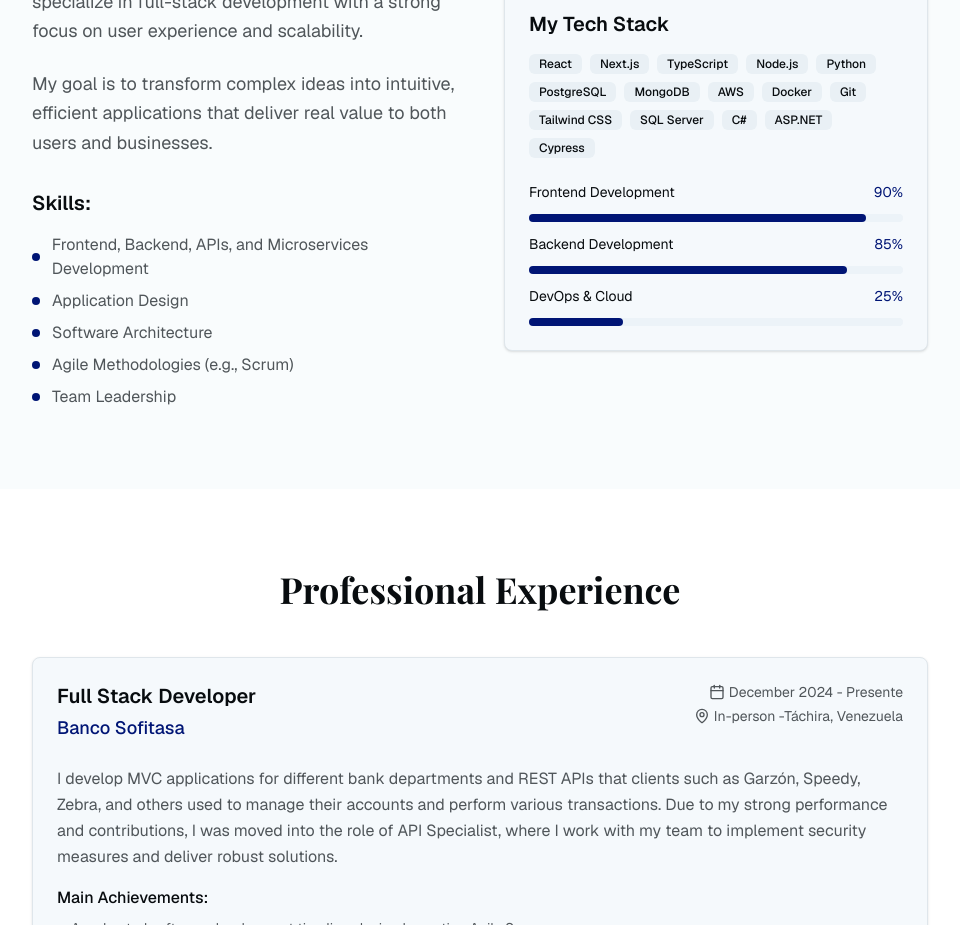
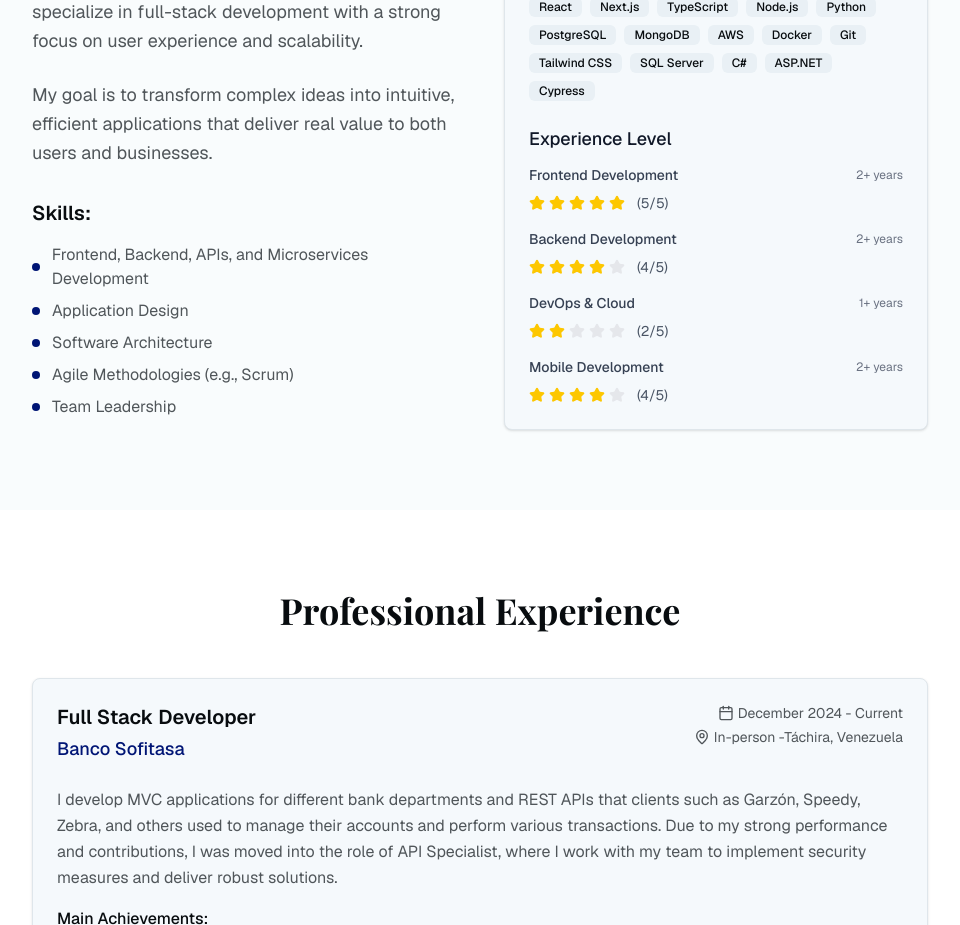
Before and after one commit to KenyerRamirez/new-portfolio, a Next.js app: page / in a window 1280 px wide. Shown: the part 1040-1965 px from the top of the page, without its empty margins (160-1120 px from the left). Built offline with nearby package versions, Linux system fonts and the light colour scheme; a web font is replaced by a local one.

Commit message:
last changes

```diff
--- a/components/about-section.tsx
+++ b/components/about-section.tsx
@@ -1,3 +1,5 @@
+import { Star } from "lucide-react"
+
 export function AboutSection() {
   const technologies = [
     "React",
@@ -24,6 +26,22 @@ export function AboutSection() {
     "Agile Methodologies (e.g., Scrum)",
     "Team Leadership",
   ]
+
+  const experienceLevels = [
+    { area: "Frontend Development", level: 5, years: "2+ years" },
+    { area: "Backend Development", level: 4, years: "2+ years" },
+    { area: "DevOps & Cloud", level: 2, years: "1+ years" },
+    { area: "Mobile Development", level: 4, years: "2+ years" },
+  ]
+
+  const renderStars = (level: number) => {
+    return Array.from({ length: 5 }, (_, index) => (
+      <Star
+        key={index}
+        className={`w-4 h-4 ${index < level ? "fill-yellow-400 text-yellow-400" : "fill-gray-200 text-gray-200"}`}
+      />
+    ))
+  }
 
   return (
     <section id="sobre-mi" className="py-20 bg-muted/30">
@@ -67,30 +85,20 @@ export function AboutSection() {
                   ))}
                 </div>
 
-                <div className="mt-6 space-y-3">
-                  <div className="flex justify-between text-sm">
-                    <span>Frontend Development</span>
-                    <span className="text-primary">90%</span>
-                  </div>
-                  <div className="w-full bg-muted rounded-full h-2">
-                    <div className="bg-primary h-2 rounded-full" style={{ width: "90%" }}></div>
-                  </div>
-
-                  <div className="flex justify-between text-sm">
-                    <span>Backend Development</span>
-                    <span className="text-primary">85%</span>
-                  </div>
-                  <div className="w-full bg-muted rounded-full h-2">
-                    <div className="bg-primary h-2 rounded-full" style={{ width: "85%" }}></div>
-                  </div>
-
-                  <div className="flex justify-between text-sm">
-                    <span>DevOps & Cloud</span>
-                    <span className="text-primary">25%</span>
-                  </div>
-                  <div className="w-full bg-muted rounded-full h-2">
-                    <div className="bg-primary h-2 rounded-full" style={{ width: "25%" }}></div>
-                  </div>
+                <div className="mt-6 space-y-4">
+                  <h4 className="text-lg font-medium text-gray-900 mb-3">Experience Level</h4>
+                  {experienceLevels.map((item, index) => (
+                    <div key={index} className="space-y-2">
+                      <div className="flex justify-between items-center">
+                        <span className="text-sm font-medium text-gray-700">{item.area}</span>
+                        <span className="text-xs text-gray-500">{item.years}</span>
+                      </div>
+                      <div className="flex items-center space-x-1">
+                        {renderStars(item.level)}
+                        <span className="ml-2 text-sm text-gray-600">({item.level}/5)</span>
+                      </div>
+                    </div>
+                  ))}
                 </div>
               </div>
             </div>
--- a/components/experience-section.tsx
+++ b/components/experience-section.tsx
@@ -5,7 +5,7 @@ export function ExperienceSection() {
     {
       company: "Banco Sofitasa",
       position: "Full Stack Developer",
-      period: "December 2024 - Presente",
+      period: "December 2024 - Current",
       location: "In-person -Táchira, Venezuela",
       description:
         "I develop MVC applications for different bank departments and REST APIs that clients such as Garzón, Speedy, Zebra, and others used to manage their accounts and perform various transactions. Due to my strong performance and contributions, I was moved into the role of API Specialist, where I work with my team to implement security measures and deliver robust solutions.",
```
